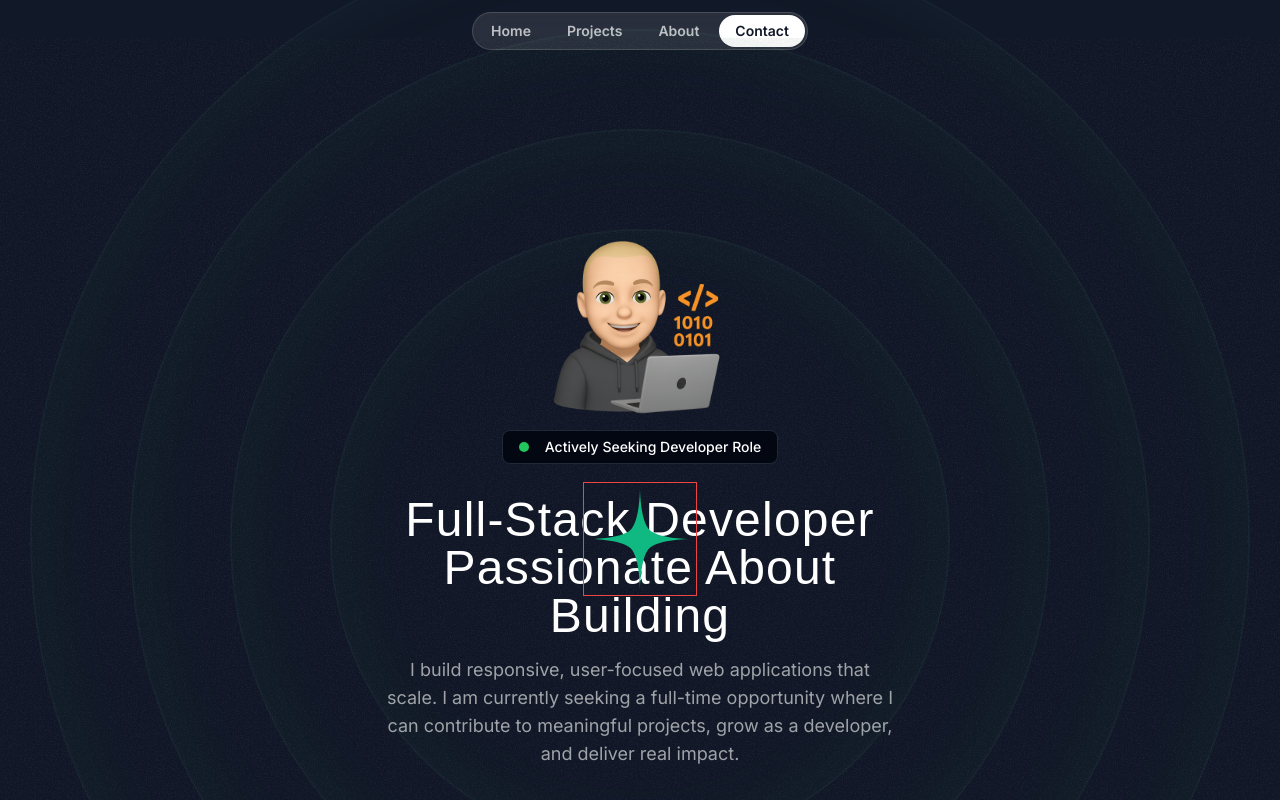
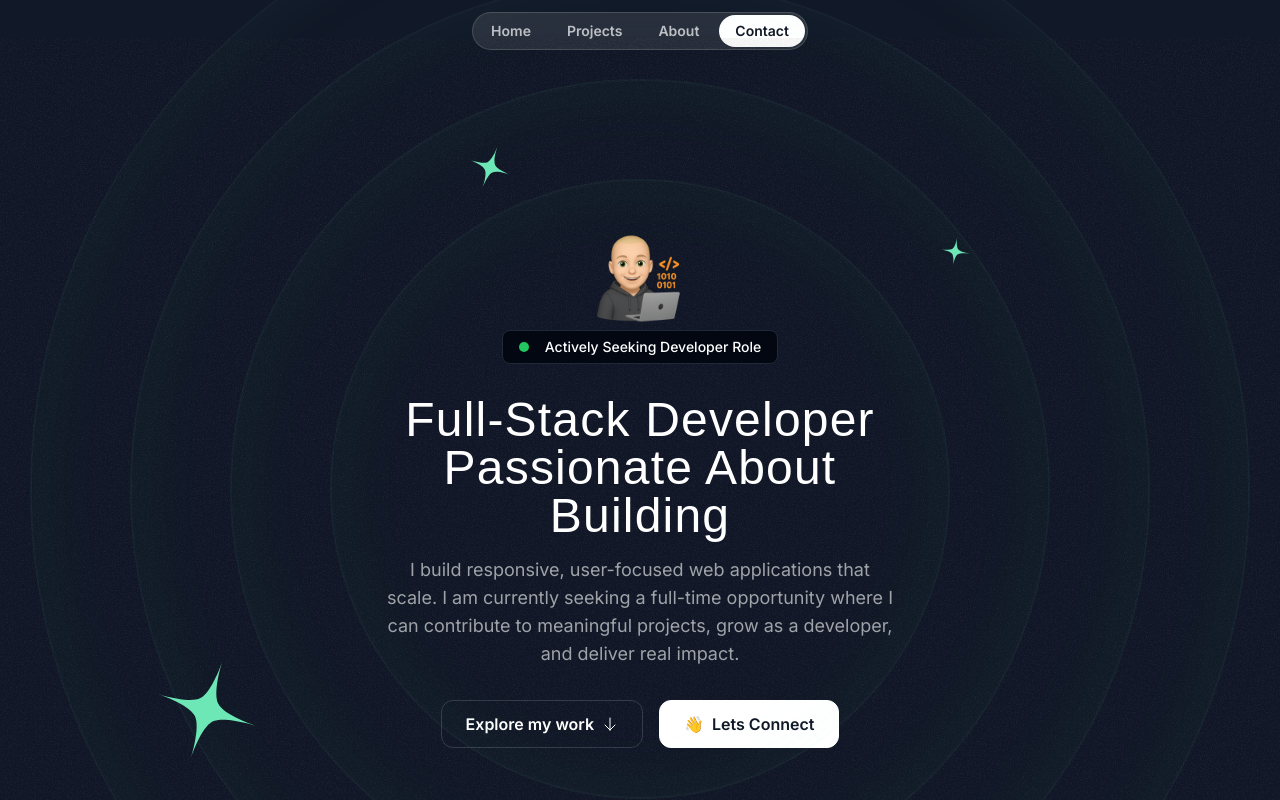
Before and after one commit to NotANumber101/my-portfolio, a Next.js app: page / in a window 1280 px wide. Shown: the top 800 px of the page. Built offline with nearby package versions, Linux system fonts and the light colour scheme; a web font is replaced by a local one.

Commit message:
implement HeroOrbit component for stars

```diff
--- /dev/null
+++ b/src/components/HeroOrbit.tsx
@@ -0,0 +1,21 @@
+import { PropsWithChildren } from "react"
+
+export const HeroOrbit = ({ children, size, rotation }: PropsWithChildren<{ size: number; rotation: number }>) => {
+    return (
+        <div className="absolute left-1/2 top-1/2 -translate-x-1/2 -translate-y-1/2">
+            <div style={{
+                transform: `rotate(${rotation}deg)`,
+                height: `${size}px`,
+                width: `${size}px`
+            }}>
+                <div
+                    className="inline-flex"
+                    style={{
+                        transform: `rotate${rotation * -1}deg`
+                    }}>
+                    {children}
+                </div>
+            </div>
+        </div>
+    )
+}
--- a/src/sections/Hero.tsx
+++ b/src/sections/Hero.tsx
@@ -3,6 +3,7 @@
 import Image from "next/image";
 import GrainImage from "@/assets/images/grain.jpg"
 import StarIcon from "@/assets/icons/star.svg"
+import { HeroOrbit } from "@/components/HeroOrbit";
 
 export const HeroSection = () => {
   return (
@@ -15,17 +16,24 @@
       <div className="size-[820px] hero-ring"></div>
       <div className="size-[1020px] hero-ring"></div>
       <div className="size-[1220px] hero-ring"></div>
-      <div className="absolute left-1/2 top-1/2 -translate-x-1/2 -translate-y-1/2 border border-red-500">
-        <div>
-          <StarIcon className="size-28 text-emerald-500" />
-        </div>
-      </div>
+      <HeroOrbit size={800} rotation={-72}>
+        <StarIcon className="size-28 text-emerald-300" />
+      </HeroOrbit>
+      <HeroOrbit size={550} rotation={20}>
+        <StarIcon className="size-12 text-emerald-300" />
+      </HeroOrbit>
+            <HeroOrbit size={590} rotation={98}>
+        <StarIcon className="size-8 text-emerald-300" />
+      </HeroOrbit>
+
+
+
 
       <div className="container">
         <div className="flex flex-col items-center">
           <Image
             src={memojiImage}
-            className="size-[200px]"
+            className="size-[100px]"
             alt="Person peeking from behind laptop"
           />
           <div className="bg-gray-950 border border-gray-800 px-4 py-1.5 inline-flex items-center gap-4 rounded-lg">
```
